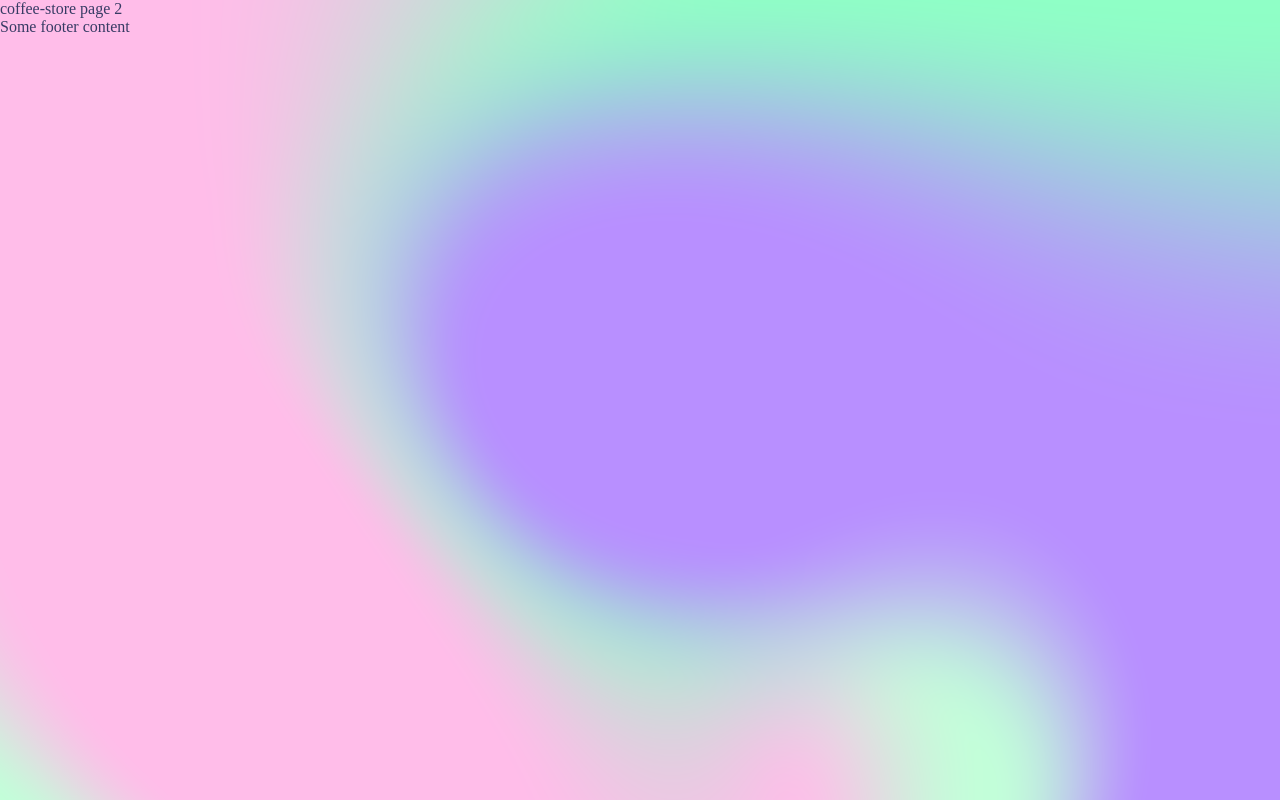
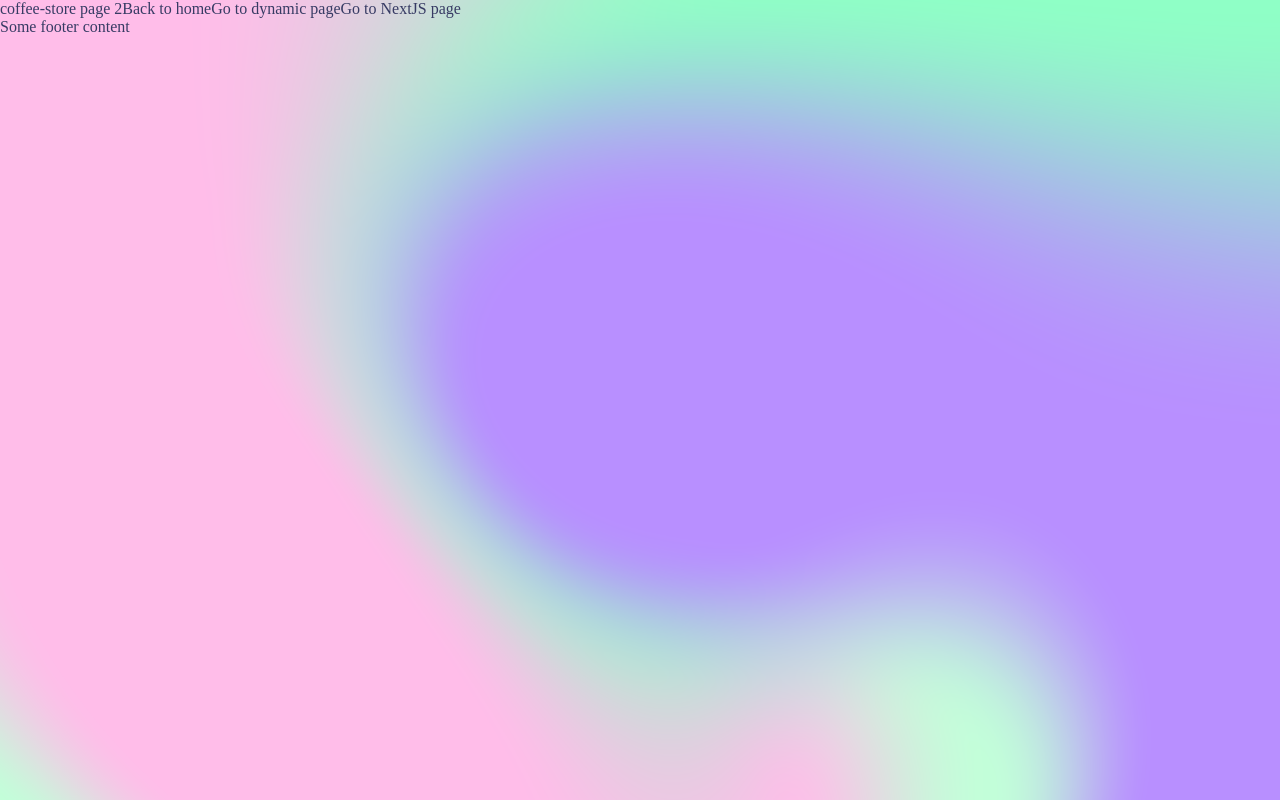
Before and after one commit to robivr/discover-coffee-stores, a Next.js app: page /coffee-store/2 in a window 1280 px wide. Built offline with nearby package versions, Linux system fonts and the light colour scheme.

Commit message:
routes exercise

```diff
--- a/src/pages/coffee-store/[id].tsx
+++ b/src/pages/coffee-store/[id].tsx
@@ -1,12 +1,20 @@
 import React from 'react'
 import { useRouter } from 'next/router'
+import Link from 'next/link'
 
 const CoffeeStore = () => {
   const router = useRouter()
   const { id } = router.query
   console.log({ router })
 
-  return <div>coffee-store page {id}</div>
+  return (
+    <div>
+      coffee-store page {id}
+      <Link href="/">Back to home</Link>
+      <Link href="/coffee-store/2">Go to dynamic page</Link>
+      <Link href="/courses/nextjs">Go to NextJS page</Link>
+    </div>
+  )
 }
 
 export default CoffeeStore
```
Also changed, not shown: src/pages/[page].tsx (added, +23 -0 lines), src/pages/courses/nextjs.tsx (added, +7 -0 lines).
